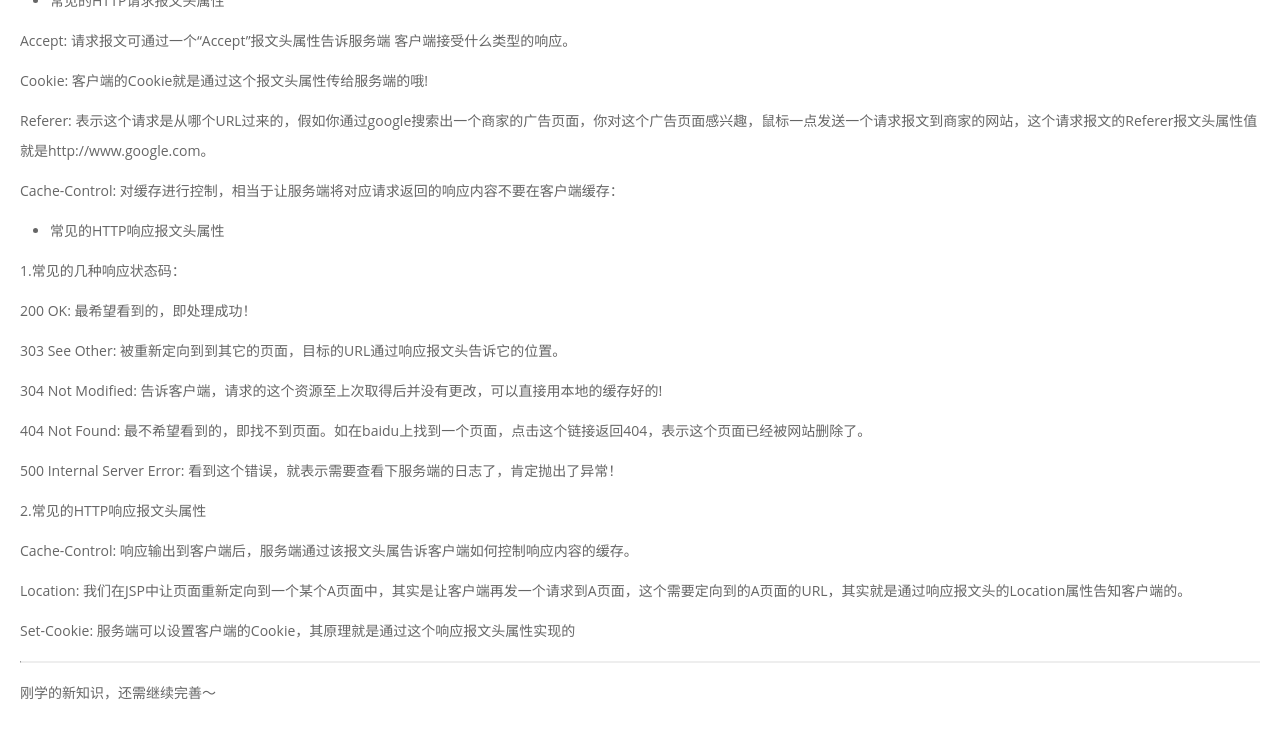
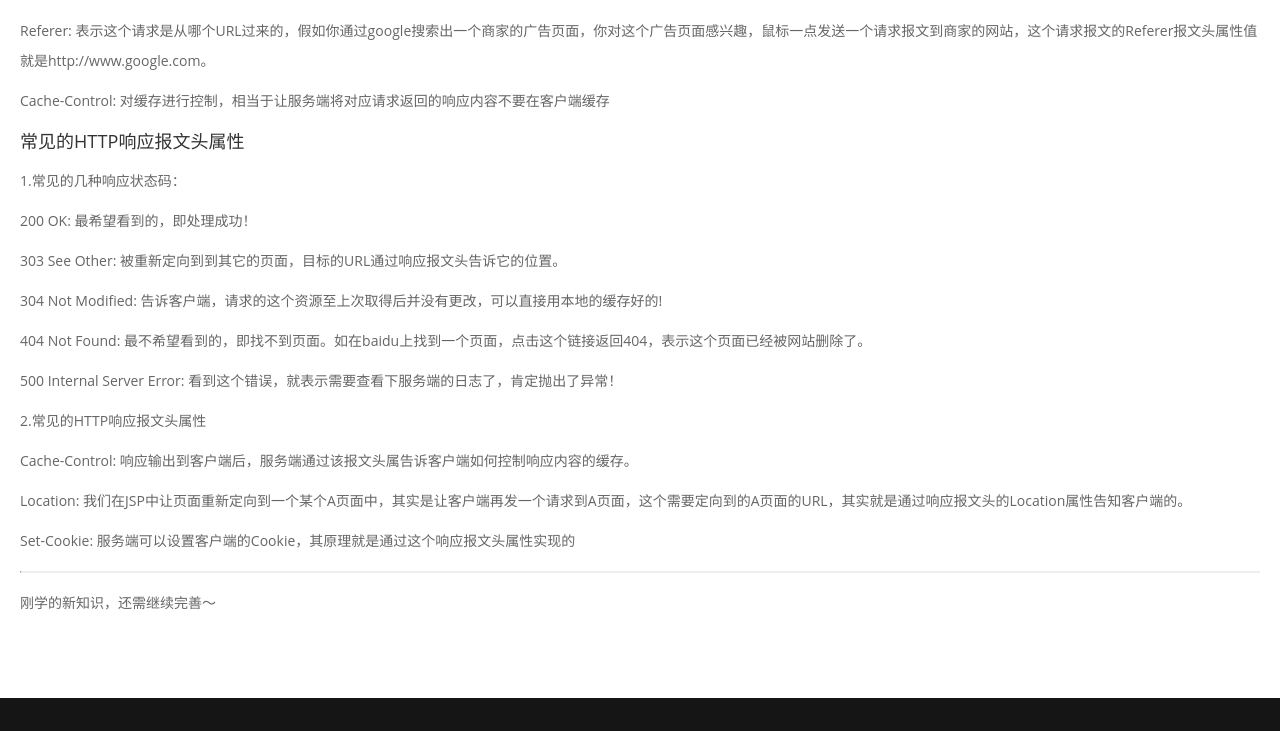
Before and after one commit to wangjiaoxia/wangjiaoxia.github.io, a Jekyll site: the page built from _posts/16-12-16-download-hijack.markdown, in a window 1280 px wide and 900 px high, scrolled down 1062 px, cut to the strip 169-900 px from the top of the window. Built offline with Jekyll 4.4.1, drawn with Linux system fonts in a browser that asks for light colours; comment, search, counter and statistics services are not loaded.

Commit message:
添加新文章

```diff
--- a/_posts/16-12-16-download-hijack.markdown
+++ b/_posts/16-12-16-download-hijack.markdown
@@ -36,7 +34,7 @@
 
 ![http baowen](/img/161216/http-baowen.png)
 
-* 常见的HTTP请求报文头属性
+#### 常见的HTTP请求报文头属性
 
 Accept: 请求报文可通过一个“Accept”报文头属性告诉服务端 客户端接受什么类型的响应。
 
@@ -44,9 +42,9 @@
 
 Referer: 表示这个请求是从哪个URL过来的，假如你通过google搜索出一个商家的广告页面，你对这个广告页面感兴趣，鼠标一点发送一个请求报文到商家的网站，这个请求报文的Referer报文头属性值就是http://www.google.com。
 
-Cache-Control: 对缓存进行控制，相当于让服务端将对应请求返回的响应内容不要在客户端缓存：
+Cache-Control: 对缓存进行控制，相当于让服务端将对应请求返回的响应内容不要在客户端缓存
 
-* 常见的HTTP响应报文头属性
+#### 常见的HTTP响应报文头属性
 
 1.常见的几种响应状态码：
 
```
Also changed, not shown: other parts of _posts/16-12-16-download-hijack.markdown (+3 -5 lines).
